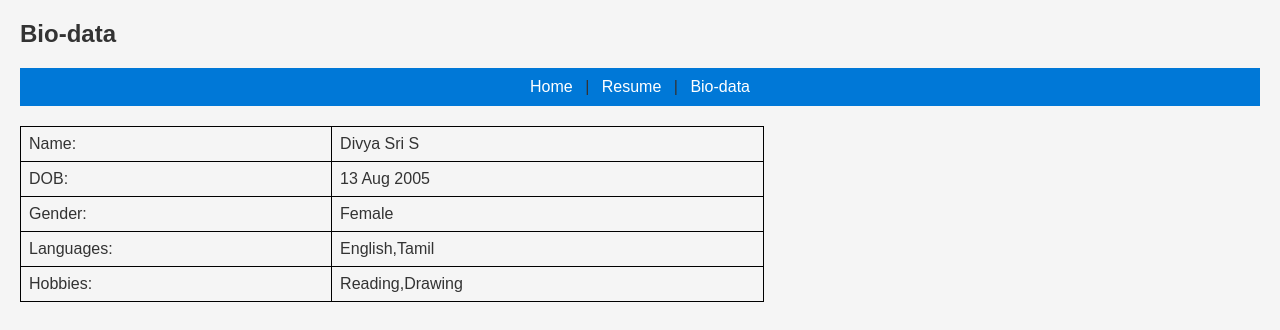
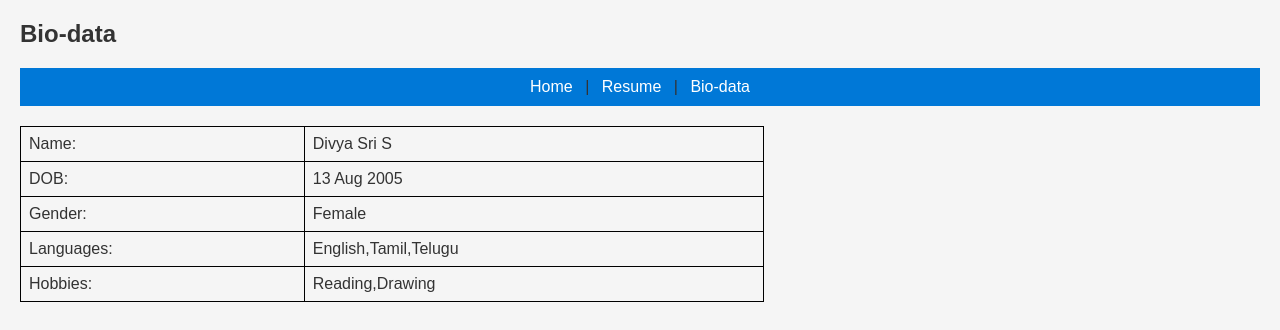
Before and after one commit to divyasri-s/MyWebsite, a plain HTML site: page biodata.html in a window 1280 px wide. Drawn offline with Linux system fonts and the light colour scheme.

Commit message:
Update biodata.html

```diff
--- a/biodata.html
+++ b/biodata.html
@@ -16,10 +16,11 @@
     <tr><td>Name:</td><td>Divya Sri S</td></tr>
     <tr><td>DOB:</td><td>13 Aug 2005</td></tr>
     <tr><td>Gender:</td><td>Female</td></tr>
-    <tr><td>Languages:</td><td>English,Tamil</td></tr>
+    <tr><td>Languages:</td><td>English,Tamil,Telugu</td></tr>
     <tr><td>Hobbies:</td><td>Reading,Drawing</td></tr>
   </table>
 
   <script src="script.js"></script>
 </body>
+
 </html>
```
